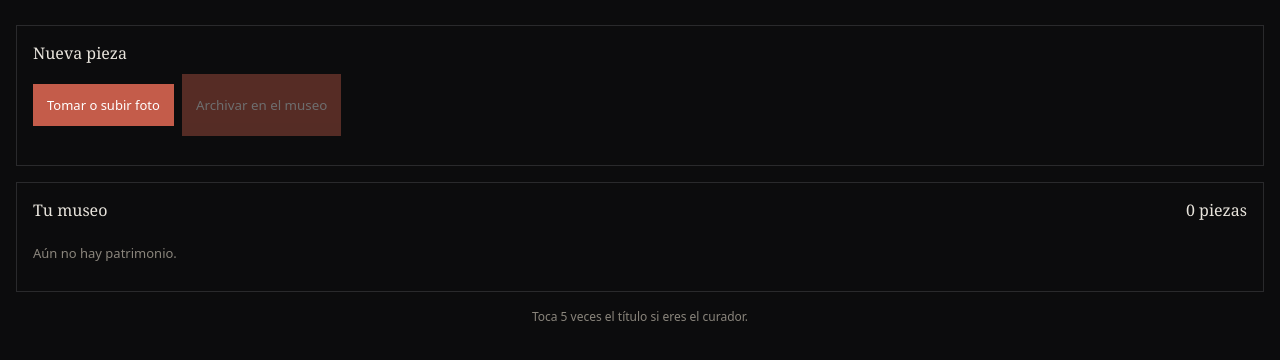
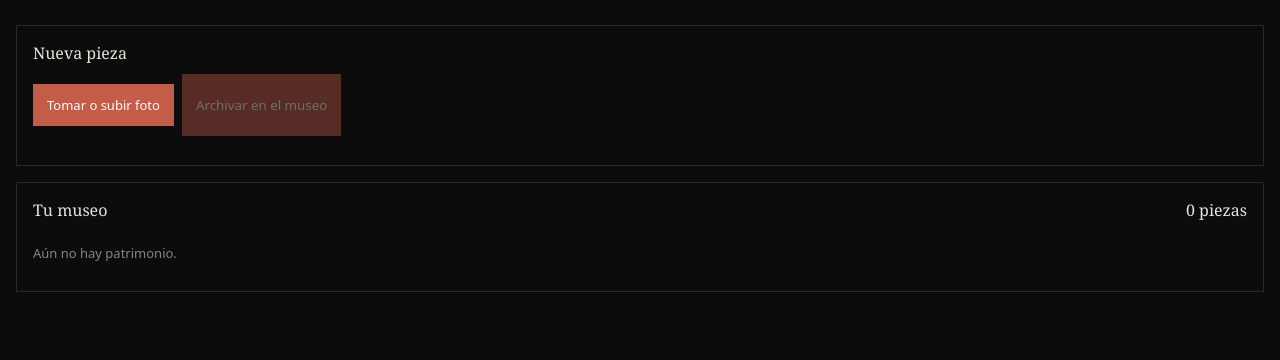
Before and after one commit to Erik755/museum-of-you, a plain HTML site: page index.html in a window 1280 px wide. Shown: the part 132-492 px from the top of the page. Drawn offline with Linux system fonts and the light colour scheme.

Commit message:
Quitar mensaje del curador en el pie

```diff
--- a/index.html
+++ b/index.html
@@ -75,9 +75,6 @@
     <div id="lbInner" class="lb-inner"></div>
   </div>
 
-  <footer>
-    <p>Toca 5 veces el título si eres el curador.</p>
-  </footer>
   <script src="./app.js"></script>
 </body>
 </html>
```
